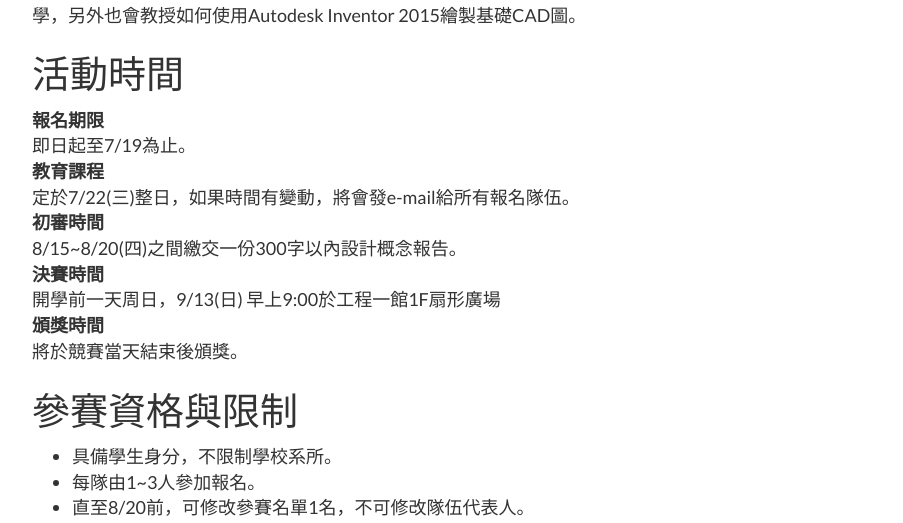
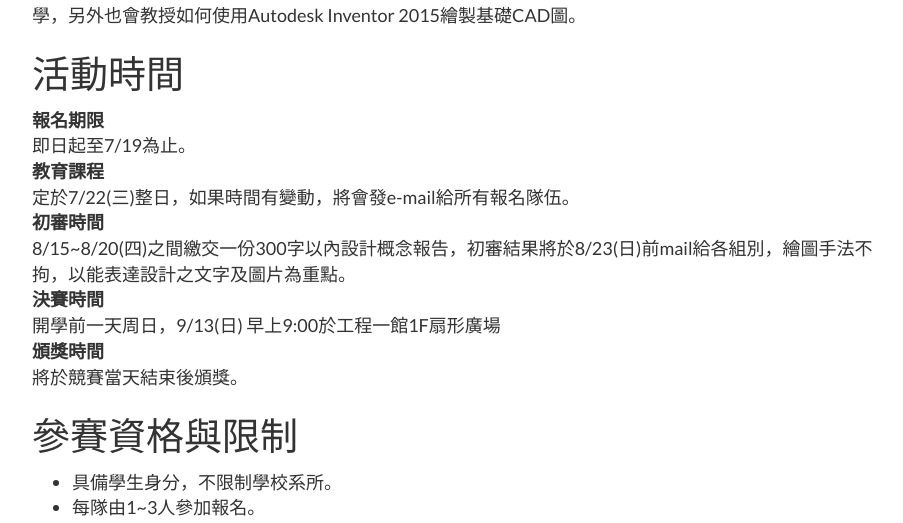
Before and after one commit to afg984/dit-robotics-site, a Django app: page /contest/ in a window 1280 px wide. Shown: the part 1167-1690 px from the top of the page, without its empty margins (38-941 px from the left). Run offline with Django 3.2, Linux system fonts and the light colour scheme; the visitor is signed in with stand-in values (Sample User, id 1); parts of the project's set-up code (start-up, migrations or seed data) failed here and were passed over; some libraries are stand-ins or nearby versions; some web fonts are replaced.

Commit message:
修改初審條文

```diff
--- a/common/templates/87a.html
+++ b/common/templates/87a.html
@@ -40,7 +40,7 @@
 <dl>
 <dt>報名期限</dt><dd>即日起至7/19為止。</dd>
 <dt>教育課程</dt><dd>定於7/22(三)整日，如果時間有變動，將會發e-mail給所有報名隊伍。</dd>
-<dt>初審時間</dt><dd>8/15~8/20(四)之間繳交一份300字以內設計概念報告。</dd>
+<dt>初審時間</dt><dd>8/15~8/20(四)之間繳交一份300字以內設計概念報告，初審結果將於8/23(日)前mail給各組別，繪圖手法不拘，以能表達設計之文字及圖片為重點。</dd>
 <dt>決賽時間</dt><dd>開學前一天周日，9/13(日) 早上9:00於工程一館1F扇形廣場</dd>
 <dt>頒獎時間</dt><dd>將於競賽當天結束後頒獎。</dd>
 </dl>
```
